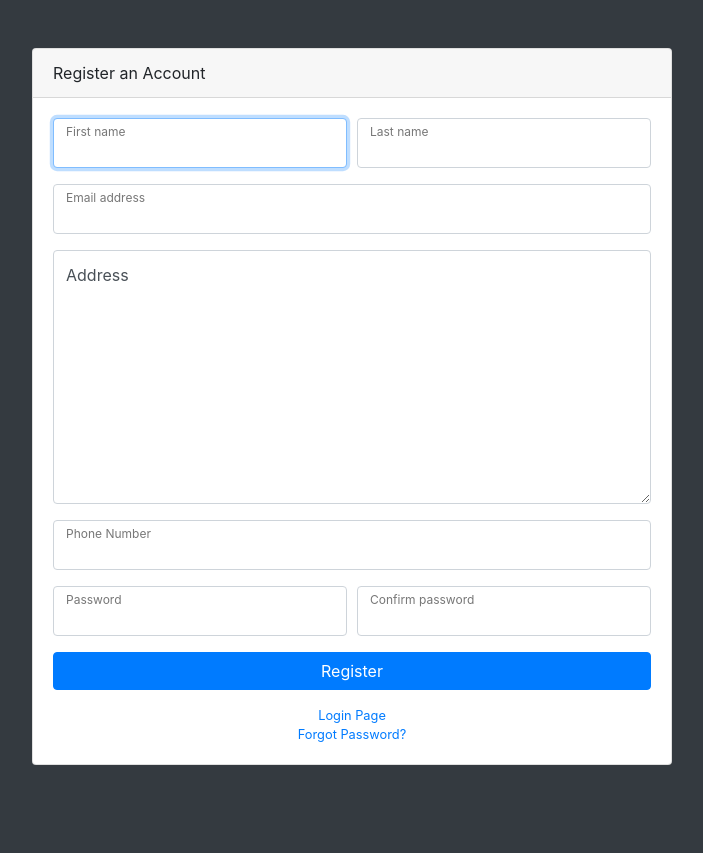
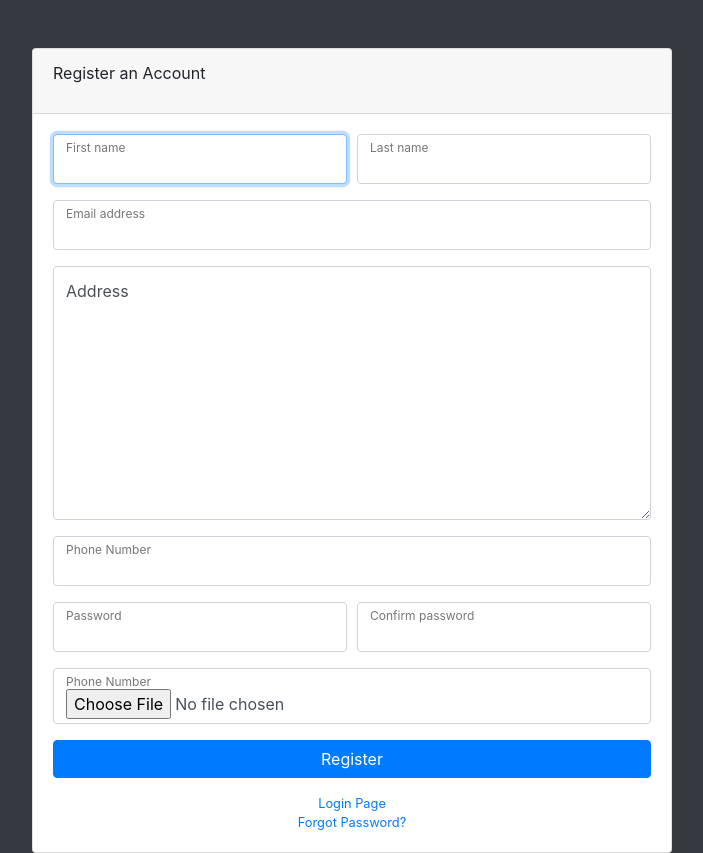
Before and after one commit to isangeeth95/MJsystem, a Django app: page /user/signup/ in a window 1280 px wide. Shown: the whole page, without its empty margins (288-991 px from the left). Before the commit the page ends 765 px from the top, so only its background shows below. Run offline with Django 3.2, Linux system fonts and the light colour scheme; some libraries are stand-ins or nearby versions.

Commit message:
add user image area...

```diff
--- a/src/accounts/forms.py
+++ b/src/accounts/forms.py
@@ -97,6 +97,10 @@ class SignUpForm(forms.Form):
                                                                 'class': 'form-control',
                                                                 'autofocus': 'autofocus',
                                                             }))
+    user_image = forms.ImageField(label='Upload your picture', widget=forms.FileInput(attrs={
+                                                                'class': 'form-control',
+                                                                'autofocus': 'autofocus',
+                                                            }))
 
     error = ' '
 
--- a/src/accounts/models.py
+++ b/src/accounts/models.py
@@ -80,5 +80,5 @@ class User(AbstractBaseUser, PermissionsMixin):
 class Online_Customer(models.Model):
     User = models.OneToOneField(User, on_delete=models.CASCADE, primary_key=True)
     tel_number = models.IntegerField(unique=True)
-    # profile_pic = models.ImageField()
+    profile_pic = models.ImageField(upload_to='customer_image/', null=True, blank=False)
     address = models.TextField(max_length=512)
--- a/src/accounts/views.py
+++ b/src/accounts/views.py
@@ -49,22 +49,27 @@ def log_out(request):
 
 
 def signup(request):
-    form = SignUpForm(request.POST or None)
-    context = {
-        'form': form
-    }
-    if form.is_valid():
-        print(form.cleaned_data)
-        fname = form.cleaned_data.get('fname')
-        lname = form.cleaned_data.get('lname')
-        email = form.cleaned_data.get('email')
-        password = form.cleaned_data.get('pwd1')
-        address = form.cleaned_data.get('address')
-        phone = form.cleaned_data.get('phone')
-        user1 = User.objects.create_customeruser(email, password) # create new auth user
-        Online_Customer.objects.create(User=user1,tel_number=phone,address=address) # create online customer OneToOne with auth user
-        Customer.objects.create(first_name=fname,last_name=lname,tel_number=phone,email=email)  # online customer IS-A customer, there should be validation
-        return redirect("/")
+    if request.method == 'POST':
+        form = SignUpForm(request.POST, request.FILES)
+        print('image url')
+        print(form.is_valid())
+        #print(form.cleaned_data.get('image'))
+        if form.is_valid():
+            print('in valid form')
+            print(form.cleaned_data)
+            fname = form.cleaned_data.get('fname')
+            lname = form.cleaned_data.get('lname')
+            email = form.cleaned_data.get('email')
+            password = form.cleaned_data.get('pwd1')
+            address = form.cleaned_data.get('address')
+            phone = form.cleaned_data.get('phone')
+            image = form.cleaned_data.get('user_image')
+            user1 = User.objects.create_customeruser(email, password) # create new auth user
+            Online_Customer.objects.create(User=user1,tel_number=phone,address=address,profile_pic=image) # create online customer OneToOne with auth user
+            Customer.objects.create(first_name=fname,last_name=lname,tel_number=phone,email=email)  # online customer IS-A customer, there should be validation
+            return redirect("/")
+    else:
+        form = SignUpForm()
     context = {
         'form': form,
         'error': form.error,
@@ -83,6 +88,7 @@ def profile(request):
     for c in qs:
         address = c.address
         tel = c.tel_number
+        pic = c.profile_pic.url
     for c1 in qs1:
         print(c1.email)
         email = c1.email
@@ -93,5 +99,6 @@ def profile(request):
         'email': email,
         'address': address,
         'tel' : tel,
+        'picture' : pic,
     }
     return render(request, "accounts/profile.html", context)
--- a/src/templates/accounts/profile.html
+++ b/src/templates/accounts/profile.html
@@ -5,6 +5,7 @@
   <div class="card border-0 shadow my-5">
     <div class="card-body p-5">
       <h1 class="font-weight-light">User Profile</h1>
+        <img src="{{ picture }}" width="250px">
       <p class="lead mb-0">Name : {{ username}}</p>
         <p class="lead mb-0">E-mail : {{ email }}</p>
         <p class="lead mb-0">Address : {{ address }}</p>
--- a/src/templates/accounts/register.html
+++ b/src/templates/accounts/register.html
@@ -25,9 +25,9 @@
 
   <div class="container">
     <div class="card card-register mx-auto mt-5">
-      <div class="card-header">Register an Account {{ error }}</div>
+        <div class="card-header">Register an Account<br><p class="text-danger"> {{ error }}</p></div>
       <div class="card-body">
-        <form method="post"> {% csrf_token %}
+        <form method="post" enctype="multipart/form-data"> {% csrf_token %}
           <div class="form-group">
             <div class="form-row">
               <div class="col-md-6">
@@ -85,6 +85,12 @@
               </div>
             </div>
           </div><!--password -->
+            <div class="form-group">
+            <div class="form-label-group">
+                {{ form.user_image }}
+              <label for="inputPhone">Phone Number</label>
+            </div>
+          </div><!-- profile pic-->
           <button class="btn btn-primary btn-block" >Register</button>
         </form>
         <div class="text-center">
```
Also changed, not shown: src/accounts/migrations/0006_online_customer_profile_pic.py (added), src/db.sqlite3, 1 other file.
